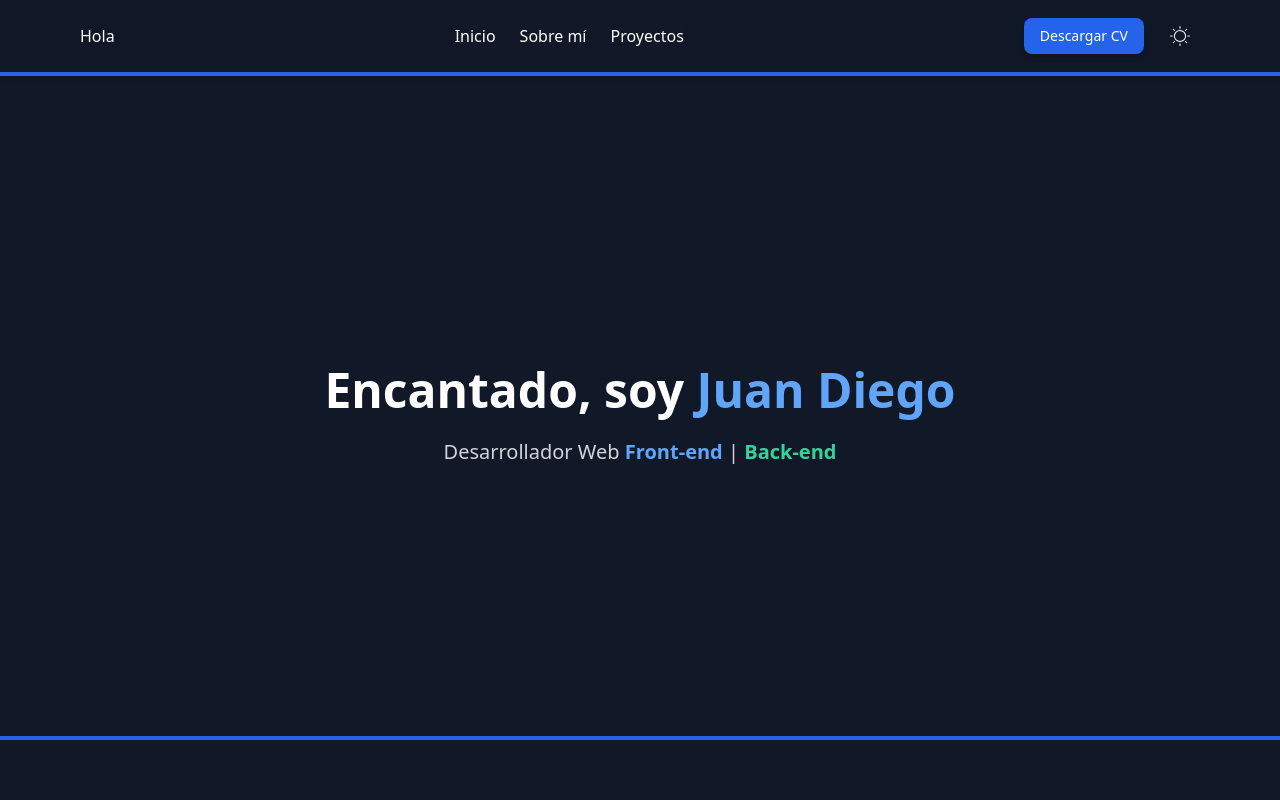
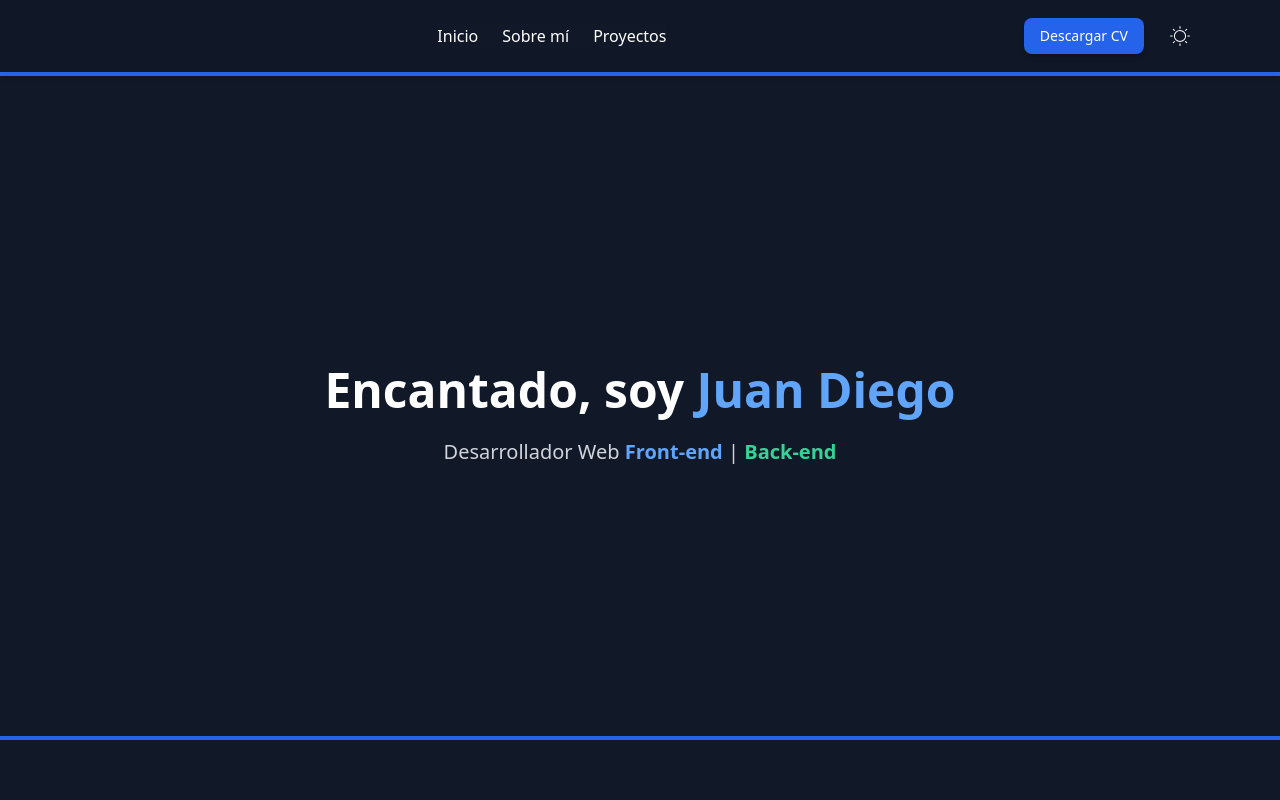
Before and after one commit to JDiego03/Portafolio-Template, a React (Vite) app in the folder Portafolio/: page /#/ in a window 1280 px wide. Shown: the top 800 px of the page. Built offline with nearby package versions, Linux system fonts and the light colour scheme.

Commit message:
Ultima version Portafolio

```diff
--- a/Portafolio/src/components/Header.jsx
+++ b/Portafolio/src/components/Header.jsx
@@ -22,7 +22,6 @@ function Header({ toggleTheme, darkMode }) {
     <header className="fixed top-0 w-full z-50 border-b-4 border-gray-200 dark:border-blue-600 bg-white/90 dark:bg-gray-900/90 backdrop-blur-md shadow-md transition-colors">
       <div className="max-w-6xl mx-auto flex justify-between items-center px-4 py-4">
         <div className="flex items-center justify-between w-full md:w-auto">
-          <h1>Hola</h1>
           <button
             onClick={() => setMenuOpen(!menuOpen)}
             className="md:hidden text-3xl text-gray-900 dark:text-white focus:outline-none"
```
